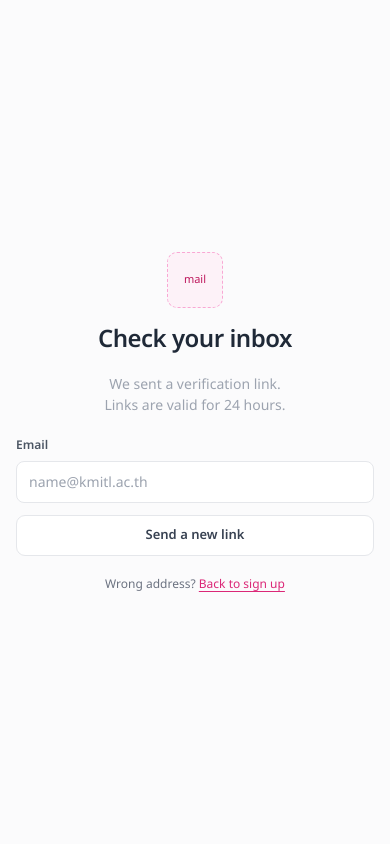
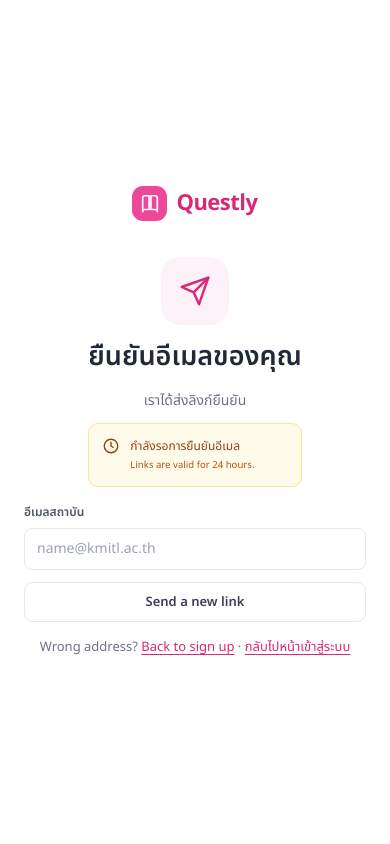
Before and after one commit to 03376124-SDD-2-1-69-SEC-1/PyJudge, a FastAPI app: page /verify in a window 390 px wide. Run offline with FastAPI, Linux system fonts and the light colour scheme; parts of the project's set-up code (start-up, migrations or seed data) failed here and were passed over; some libraries are stand-ins or nearby versions.

Commit message:
UI-02 T4: split-screen auth pages and landing hero

```diff
--- a/src/questly/web/static/css/app.css
+++ b/src/questly/web/static/css/app.css
@@ -373,9 +373,6 @@
   .h-8 {
     height: calc(var(--spacing) * 8);
   }
-  .h-14 {
-    height: calc(var(--spacing) * 14);
-  }
   .h-auto {
     height: auto;
   }
@@ -388,9 +385,6 @@
   .min-h-screen {
     min-height: 100vh;
   }
-  .w-14 {
-    width: calc(var(--spacing) * 14);
-  }
   .w-56 {
     width: calc(var(--spacing) * 56);
   }
--- /dev/null
+++ b/src/questly/web/templates/_components/auth.html
@@ -0,0 +1,30 @@
+{#
+  Pieces shared by the auth pages (G-01, G-03, G-04):
+
+    {% from "_components/auth.html" import logo, brand_panel %}
+#}
+{% from "_components/icons.html" import icon %}
+
+{% macro logo(light=false) -%}
+<span class="logo{% if light %} logo-light{% endif %}"><span class="logo-mark">{{ icon("book", 22) }}</span>Questly</span>
+{%- endmacro %}
+
+{#- The pink panel left of the form. Hidden under 900px, where .mobile-logo takes over. -#}
+{% macro brand_panel(compact=false) -%}
+<div class="auth-brand">
+  {{ logo(true) }}
+  {% if compact %}
+  <p>เปลี่ยนทุกโจทย์ให้เป็นก้าวต่อไปของคุณ</p>
+  {% else %}
+  <div>
+    <h2>Learn. Code. Grow.</h2>
+    <p>พื้นที่เรียนรู้การเขียนโปรแกรม<br>ที่เติบโตไปพร้อมกับคุณ</p>
+  </div>
+  <div class="code-art" aria-hidden="true">
+    <span>function grow(skill) {</span>
+    <span>&nbsp;&nbsp;return skill + practice;</span>
+    <span>}</span>
+  </div>
+  {% endif %}
+</div>
+{%- endmacro %}
--- a/src/questly/web/templates/shared/g04_verify.html
+++ b/src/questly/web/templates/shared/g04_verify.html
@@ -1,32 +1,38 @@
 {% extends "base.html" %}
 {% from "_components/forms.html" import csrf_field, field, button, hidden, link_button with context %}
+{% from "_components/auth.html" import logo, brand_panel %}
+{% from "_components/icons.html" import icon %}
 {% block title %}Verify email · Questly{% endblock %}
 {% block main %}
-<main class="page-narrow items-center text-center" data-page="G-04">
+<main class="auth-page" data-page="G-04">
+  {{ brand_panel(compact=true) }}
+  <section class="auth-card verify-card">
+    <div class="mobile-logo">{{ logo() }}</div>
     {% if state == "waiting" %}
     <div class="flex flex-col items-center gap-3" data-state="G-04a">
-    <div class="placeholder h-14 w-14">mail</div>
-    <h1 class="h1">Check your inbox</h1>
-    <p class="muted">We sent a verification link{% if email %} to<br><strong>{{ email }}</strong>{% endif %}.<br>Links are valid for 24 hours.</p>
+      <span class="icon-well icon-well-lg">{{ icon("send", 32) }}</span>
+      <h1>ยืนยันอีเมลของคุณ</h1>
+      <p class="text-mid">เราได้ส่งลิงก์ยืนยัน{% if email %}ไปที่<br><strong class="text-ink">{{ email }}</strong>{% endif %}</p>
+      <div class="notice w-full">{{ icon("clock") }}<span>กำลังรอการยืนยันอีเมล<br><small>Links are valid for 24 hours.</small></span></div>
     </div>
     {% elif state == "verified" %}
     <div class="flex flex-col items-center gap-3" data-state="G-04b">
-    <div class="placeholder h-14 w-14">ok</div>
-    <h1 class="h1">Email verified</h1>
-    <p class="muted">You can log in now.</p>
+      <span class="success-ring">{{ icon("check", 28) }}</span>
+      <h1>Email verified</h1>
+      <p class="text-mid">You can log in now.</p>
       {{ link_button("/login", "Log in", variant="primary") }}
     </div>
     {% elif state == "expired" %}
     <div class="flex flex-col items-center gap-3" data-state="G-04c">
-    <div class="placeholder h-14 w-14">expired</div>
-    <h1 class="h1">This link has expired.</h1>
-    <p class="muted">Links are valid for 24 hours.</p>
+      <span class="icon-well icon-well-lg">{{ icon("clock", 32) }}</span>
+      <h1>This link has expired.</h1>
+      <p class="text-mid">Links are valid for 24 hours.</p>
     </div>
     {% else %}
     <div class="flex flex-col items-center gap-3" data-state="invalid">
-    <div class="placeholder h-14 w-14">?</div>
-    <h1 class="h1">This link is not valid</h1>
-    <p class="muted">It may have been used already.</p>
+      <span class="icon-well icon-well-lg">{{ icon("x", 32) }}</span>
+      <h1>This link is not valid</h1>
+      <p class="text-mid">It may have been used already.</p>
     </div>
     {% endif %}
 
@@ -35,13 +41,14 @@
       {{ csrf_field() }}
       {% if email %}
         {{ hidden("email", email) }}
-      <div class="text-center">{{ button("Send a new link" if state != "waiting" else "Resend link", variant="primary" if state == "expired" else "secondary") }}</div>
+        <div class="text-center">{{ button("ส่งอีเมลอีกครั้ง" if state == "waiting" else "Send a new link", variant="primary" if state == "expired" else "secondary") }}</div>
       {% else %}
-      {{ field("email", "Email", type="email", placeholder="name@kmitl.ac.th", required=true) }}
+        {{ field("email", "อีเมลสถาบัน", type="email", placeholder="name@kmitl.ac.th", required=true) }}
         {{ button("Send a new link", block=true) }}
       {% endif %}
     </form>
-  <p class="text-xs text-mid">Wrong address? <a class="link" href="/signup">Back to sign up</a></p>
+    <p class="text-ui text-mid">Wrong address? <a class="link" href="/signup">Back to sign up</a> · <a class="link" href="/login">กลับไปหน้าเข้าสู่ระบบ</a></p>
     {% endif %}
+  </section>
 </main>
 {% endblock %}
```
Also changed, not shown: other parts of src/questly/web/static/css/app.css (+41 -6 lines), src/questly/web/static/css/input.css (+35 -0 lines), src/questly/web/templates/shared/g00_landing.html (+11 -6 lines), src/questly/web/templates/shared/g01_login.html (+20 -14 lines), src/questly/web/templates/shared/g03_signup.html (+17 -10 lines). Lines whose indentation alone changed are shown as unchanged.
